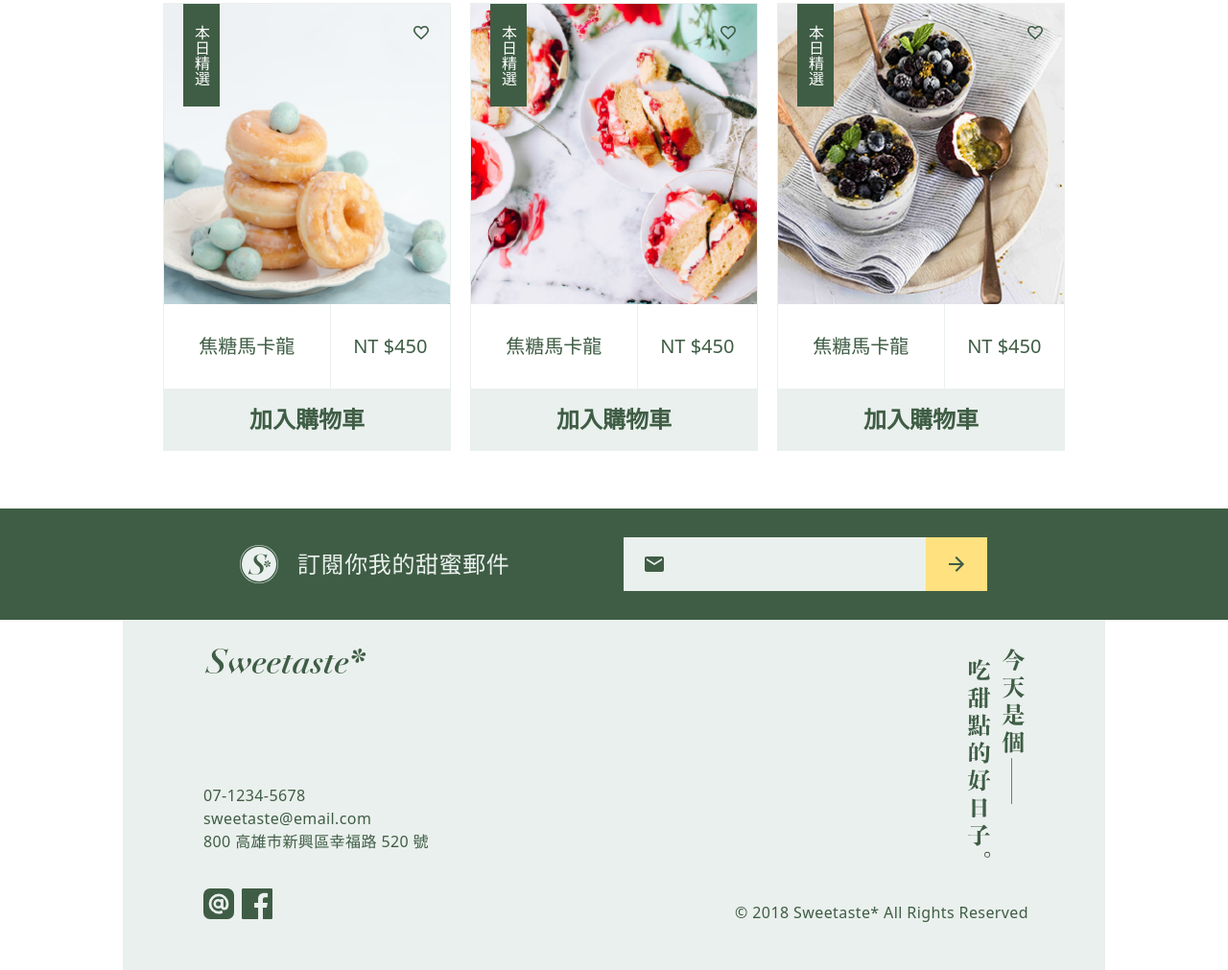
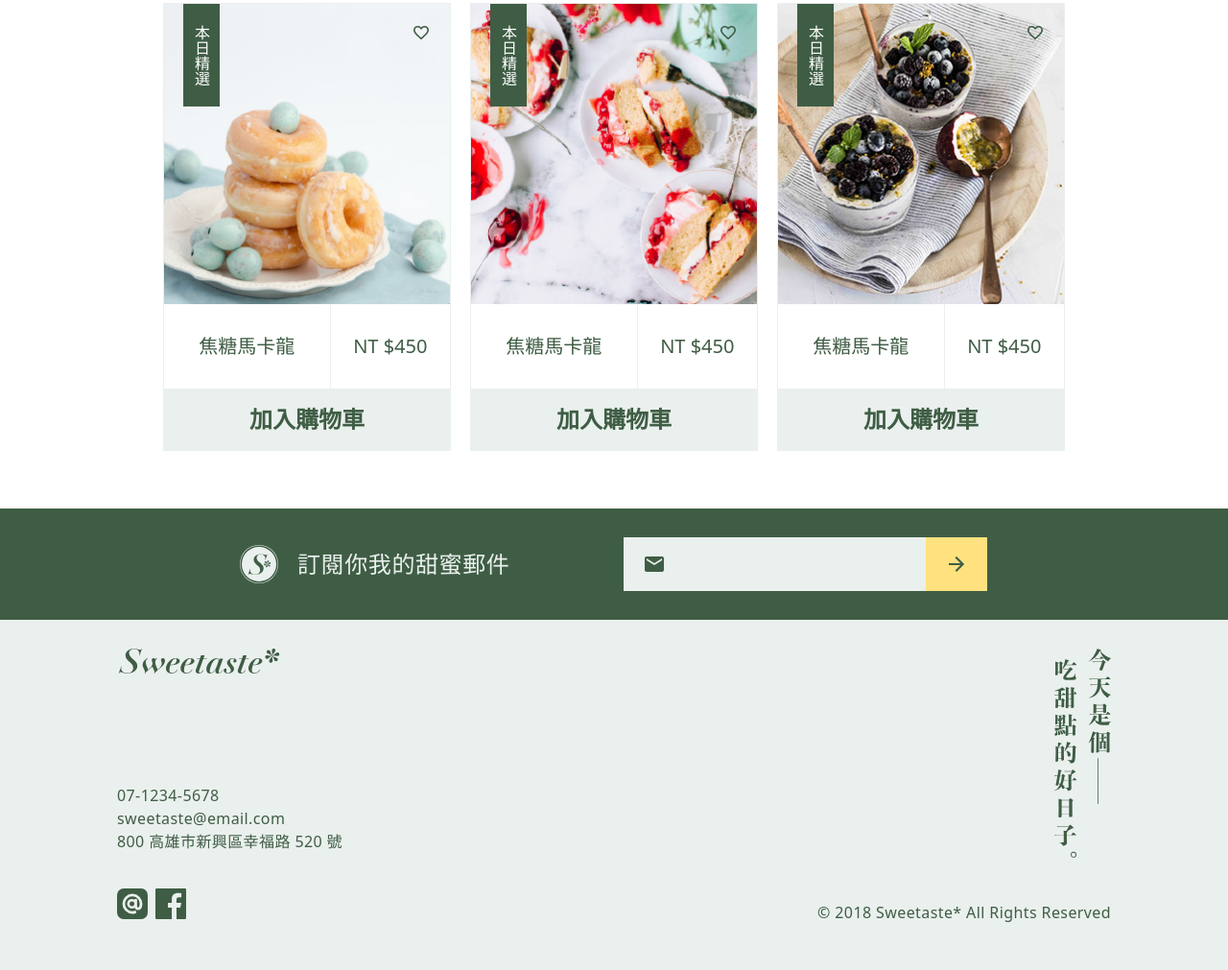
Before and after one commit to soplee2022/week-4-sweetTste, a website: page index.html in a window 1280 px wide. Shown: the part 2287-3298 px from the top of the page at 96% size. Drawn offline with Linux system fonts and the light colour scheme.

Commit message:
[fix] footer (Pad/PC)

```diff
--- a/index.html
+++ b/index.html
@@ -334,8 +334,8 @@
     </div>
   </div>
   <!-- Pad & PC Footer -->
-  <div class="bg-light_plus_primary hidden md:block md:container relative">
-    <div class="flex justify-between container py-[30px]">
+  <div class="bg-light_plus_primary hidden md:block relative">
+    <div class="flex justify-between py-[30px] md:px-[80px] lg:px-[122px]">
       <!-- Left-side -->
       <div class="flex flex-col justify-start">
         <div class="flex justify-start mb-[115px]">
@@ -360,7 +360,7 @@
       <!-- Right-side -->
       <img class="w-[59px] h-[218px]" src="./images/text-sm.svg" alt="">
     </div>
-    <div class="absolute right-[80px] bottom-[48px]">
+    <div class="absolute md:right-[80px] lg:right-[122px] bottom-[48px]">
       <p class="text-base text-primary tracking-wide">© 2018 Sweetaste* All Rights Reserved</p>
     </div>
   </div>
```
Also changed, not shown: dist/output.css.
